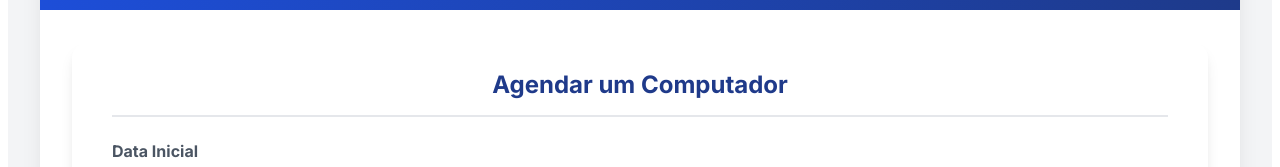
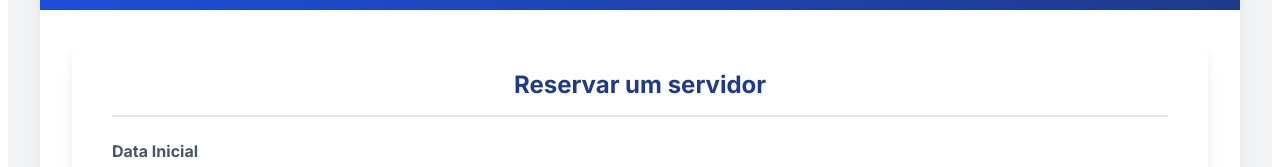
Before and after one commit to CaioVCGrilo/agendamento-pcs-lsee, a React (Create React App) app: page / in a window 1280 px wide. Shown: the part 343-510 px from the top of the page. Built offline with nearby package versions, Linux system fonts and the light colour scheme; no server answers.

Commit message:
versao com banco 21

```diff
--- a/src/components/Formulario.css
+++ b/src/components/Formulario.css
@@ -10,7 +10,7 @@
     font-size: 1.5rem;
     font-weight: 700;
     margin-bottom: 1rem;
-    text-align: center;
+    text-align: left; /* <-- Altere esta linha para alinhar à esquerda */
     color: #1f3a8a;
     border-bottom: 2px solid #e5e7eb;
     padding-bottom: 1rem;
--- a/src/components/FormularioAgendamento.tsx
+++ b/src/components/FormularioAgendamento.tsx
@@ -144,7 +144,7 @@ export default function FormularioAgendamento({ onAgendamentoSucesso }: Formular
 
     return (
         <form onSubmit={handleSubmit} className="form-card">
-            <h2 className="form-title">Agendar um Computador</h2>
+            <h2 className="form-title">Reservar um servidor</h2>
 
             <div className="form-group-modern">
                 <label htmlFor="dataInicial" className="form-label-modern">Data Inicial</label>
```
